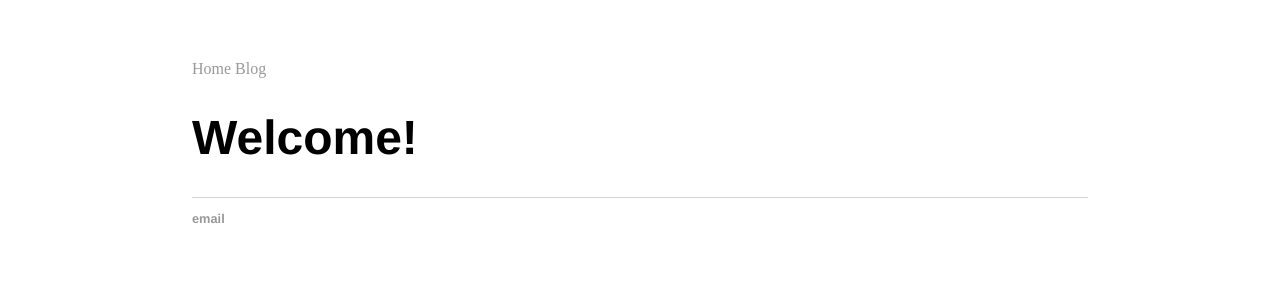
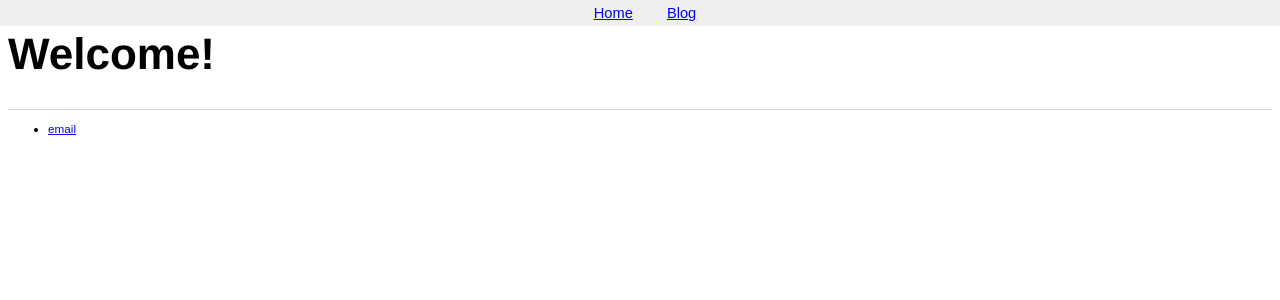
Before and after one commit to infosecmentors/infosecmentors.github.io, a Jekyll site: the page built from index.html, in a window 1280 px wide. Shown: the top 300 px of the page. Built offline with Jekyll 4.4.1, drawn with Linux system fonts in a browser that asks for light colours.

Commit message:
Update main.css

```diff
--- a/css/main.css
+++ b/css/main.css
@@ -1,24 +1,31 @@
 body {
-    margin: 60px auto;
-    width: 70%;
+    font-family: 'Arial', 'Verdana', 'sans-serif';
+    font-size: 11pt;
 }
-nav ul, footer ul {
-    font-family:'Helvetica', 'Arial', 'Sans-Serif';
-    padding: 0px;
-    list-style: none;
-    font-weight: bold;
+
+a:link { color: #0000EE }
+a:visited { color: #0000EE }
+
+#nav{
+    width: 100%;
+    height: 15px;
+    position: fixed;
+    top: 0px;
+    left: 0px;
+    margin: 0px;
+    background-color: #efefef;
+    z-index: 10;
+    }
+
+#nav_options{
+    width: 100%;
+    word-spacing: 30px;
+    background-color: #efefef;
+    padding: 5px;
+    text-align: center;
+    position: fixed;
 }
-nav ul li, footer ul li {
-    display: inline;
-    margin-right: 20px;
-}
-a {
-    text-decoration: none;
-    color: #999;
-}
-a:hover {
-    text-decoration: underline;
-}
+
 h1 {
     font-size: 3em;
     font-family:'Helvetica', 'Arial', 'Sans-Serif';
```
